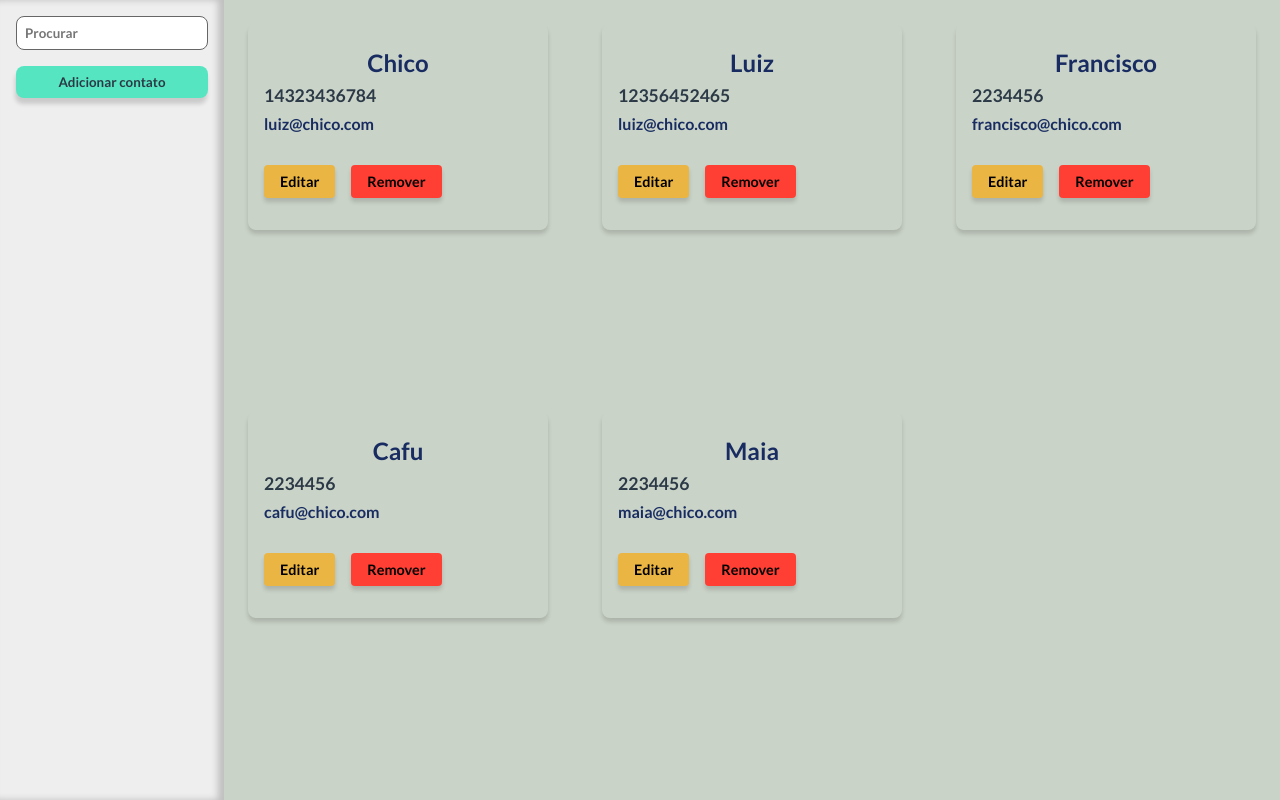
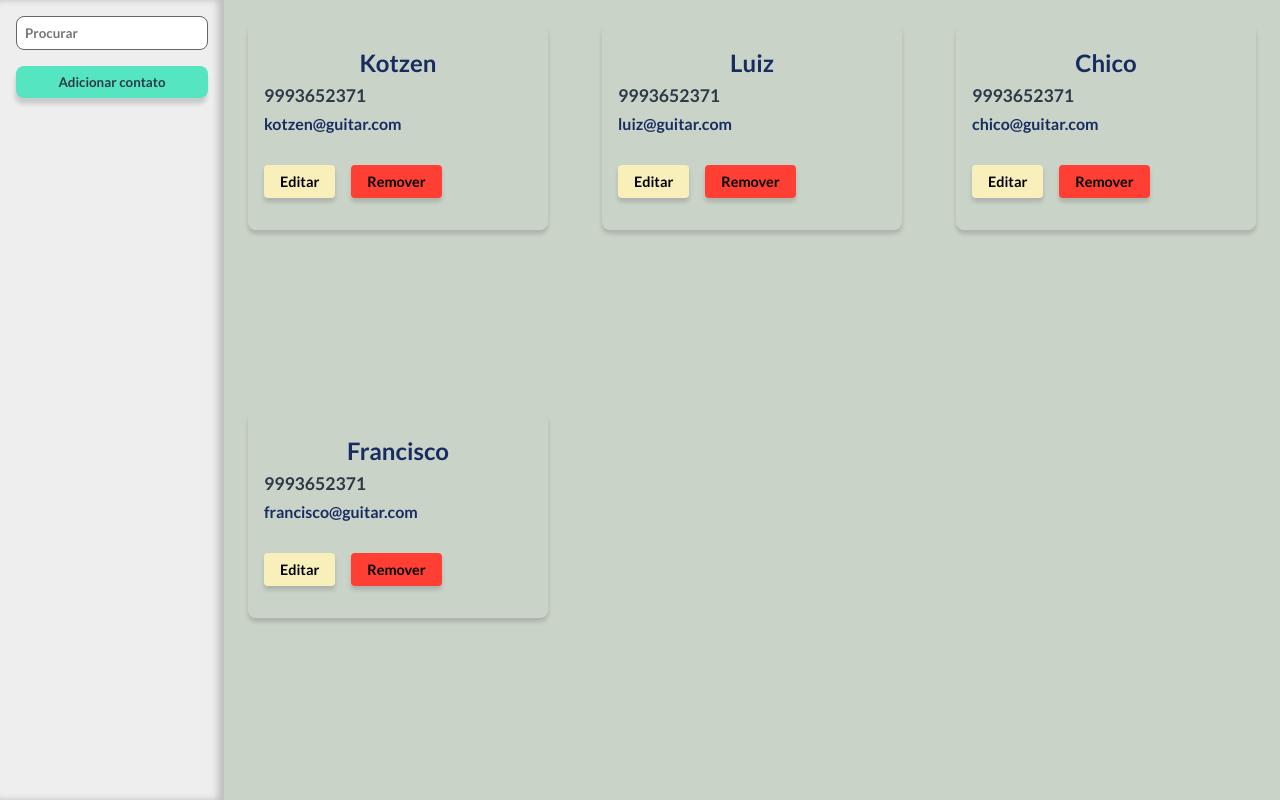
Before and after one commit to LuizFKM/lista-contatos-react, a React (Create React App) app: page / in a window 1280 px wide. Built offline with nearby package versions, Linux system fonts and the light colour scheme.

Commit message:
configurando store e variáveis de cores

```diff
--- a/src/components/CardContato/index.tsx
+++ b/src/components/CardContato/index.tsx
@@ -7,30 +7,32 @@ import {
   ContentCard,
   Email,
   Botao,
-  GrupoBotoes
+  GrupoBotoes,
+  BotaoRemoverECancelar,
+  BotaoSalvar
 } from './styles'
 
 export type Props = Contato
 
-const ContatoCard = ({ remover, nome, numero, email, id }: Props) => {
+const ContatoCard = ({ nome, numero, email }: Props) => {
   const [estaEditando, setEstaEditando] = useState(false)
   return (
-    <Card id={id}>
+    <Card>
       <TituloCard>{nome}</TituloCard>
       <ContentCard>{numero}</ContentCard>
       <Email href={`mailto:${email}`}>{email}</Email>
       <GrupoBotoes>
         {estaEditando ? (
           <>
-            <Botao>Salvar</Botao>
-            <Botao remover={remover} onClick={() => setEstaEditando(false)}>
+            <BotaoSalvar>Salvar</BotaoSalvar>
+            <BotaoRemoverECancelar onClick={() => setEstaEditando(false)}>
               Cancelar
-            </Botao>
+            </BotaoRemoverECancelar>
           </>
         ) : (
           <>
             <Botao onClick={() => setEstaEditando(true)}>Editar</Botao>
-            <Botao remover={remover}>Remover</Botao>
+            <BotaoRemoverECancelar>Remover</BotaoRemoverECancelar>
           </>
         )}
       </GrupoBotoes>
--- a/src/components/CardContato/styles.ts
+++ b/src/components/CardContato/styles.ts
@@ -1,6 +1,7 @@
 import styled from 'styled-components'
 
 import { Props } from '.'
+import variaveis from '../../styles/variaveis'
 
 type PropsSemContentCard = Omit<Props, 'nome' | 'email' | 'numero' | 'id'>
 
@@ -75,7 +76,14 @@ export const Botao = styled.button<PropsSemContentCard>`
   font-size: 0.9em;
   color: black;
   font-weight: bold;
-  background-color: ${(props) => (props.remover ? '#ff3f34' : '#EAB543')};
+  background-color: ${variaveis.amarelo};
   box-shadow: 0 4px 4px rgba(0, 0, 0, 0.15);
   transition: transform 0.4s ease;
 `
+
+export const BotaoRemoverECancelar = styled(Botao)`
+  background-color: ${variaveis.vermelho};
+`
+export const BotaoSalvar = styled(Botao)`
+  background-color: ${variaveis.verde};
+`
--- a/src/containers/ListaContatos/index.tsx
+++ b/src/containers/ListaContatos/index.tsx
@@ -1,42 +1,24 @@
+import { useSelector } from 'react-redux'
 import ContatoCard from '../../components/CardContato'
 import { ListaContainer } from '../../styles'
+import { RootReducer } from '../../store'
 
-const contatos = [
-  {
-    nome: 'Chico',
-    numero: 14323436784,
-    email: 'luiz@chico.com'
-  },
-  {
-    nome: 'Luiz',
-    numero: 12356452465,
-    email: 'luiz@chico.com'
-  },
-  {
-    nome: 'Francisco',
-    numero: 2234456,
-    email: 'francisco@chico.com'
-  },
-  {
-    nome: 'Cafu',
-    numero: 2234456,
-    email: 'cafu@chico.com'
-  },
-  {
-    nome: 'Maia',
-    numero: 2234456,
-    email: 'maia@chico.com'
-  }
-]
-
-const ListaDeContatos = () => (
+const ListaDeContatos = () => {
+  const { contatos } = useSelector((state: RootReducer) => state)
+  return (
     <ListaContainer>
       {contatos.map((c) => (
         <div key={c.nome}>
-        <ContatoCard nome={c.nome} email={c.email} numero={c.numero} remover />
+          <ContatoCard
+            nome={c.nome}
+            email={c.email}
+            numero={c.numero}
+            id={c.id}
+          />
         </div>
       ))}
     </ListaContainer>
   )
+}
 
 export default ListaDeContatos
--- a/src/models/Contatos.ts
+++ b/src/models/Contatos.ts
@@ -2,21 +2,13 @@ class Contato {
   nome: string
   numero: number
   email: string
-  id?: string
-  remover?: boolean
+  id: number
 
-  constructor(
-    nome: string,
-    numero: number,
-    email: string,
-    id: string,
-    remover: boolean
-  ) {
+  constructor(nome: string, numero: number, email: string, id: number) {
     this.nome = nome
     this.numero = numero
     this.email = email
     this.id = id
-    this.remover = remover
   }
 }
 
--- /dev/null
+++ b/src/store/index.ts
@@ -0,0 +1,11 @@
+import { configureStore } from '@reduxjs/toolkit'
+import contatosReducer from './reducers/contatos'
+
+const store = configureStore({
+  reducer: {
+    contatos: contatosReducer
+  }
+})
+
+export type RootReducer = ReturnType<typeof store.getState>
+export default store
--- /dev/null
+++ b/src/store/reducers/contatos.ts
@@ -0,0 +1,20 @@
+import { createSlice, PayloadAction } from '@reduxjs/toolkit'
+import Contato from '../../models/Contatos'
+
+const contatosSlice = createSlice({
+  name: 'contatos',
+  initialState: [
+    new Contato('Kotzen', 9993652371, 'kotzen@guitar.com', 1),
+    new Contato('Luiz', 9993652371, 'luiz@guitar.com', 2),
+    new Contato('Chico', 9993652371, 'chico@guitar.com', 3),
+    new Contato('Francisco', 9993652371, 'francisco@guitar.com', 4)
+  ],
+  reducers: {
+    remover: (state, action: PayloadAction<number>) => {
+      state = state.filter((contato) => contato.id !== action.payload)
+    }
+  }
+})
+
+export const { remover } = contatosSlice.actions
+export default contatosSlice.reducer
--- /dev/null
+++ b/src/styles/variaveis.ts
@@ -0,0 +1,11 @@
+export default {
+  azul: '#182c61',
+  azulEscuro: '#2C3A47',
+  vermelho: '#ff3f34',
+  amarelo: '#F8EFBA',
+  verde: '#55e6c1',
+  verdeClaro: '#9aecdb',
+  cinza: '#666666',
+  brancoAside: '#eee',
+  cinzaEsverdeado: '#cad3c8'
+}
```
Also changed, not shown: src/App.tsx (+6 -2 lines). Lines whose indentation alone changed are shown as unchanged.
